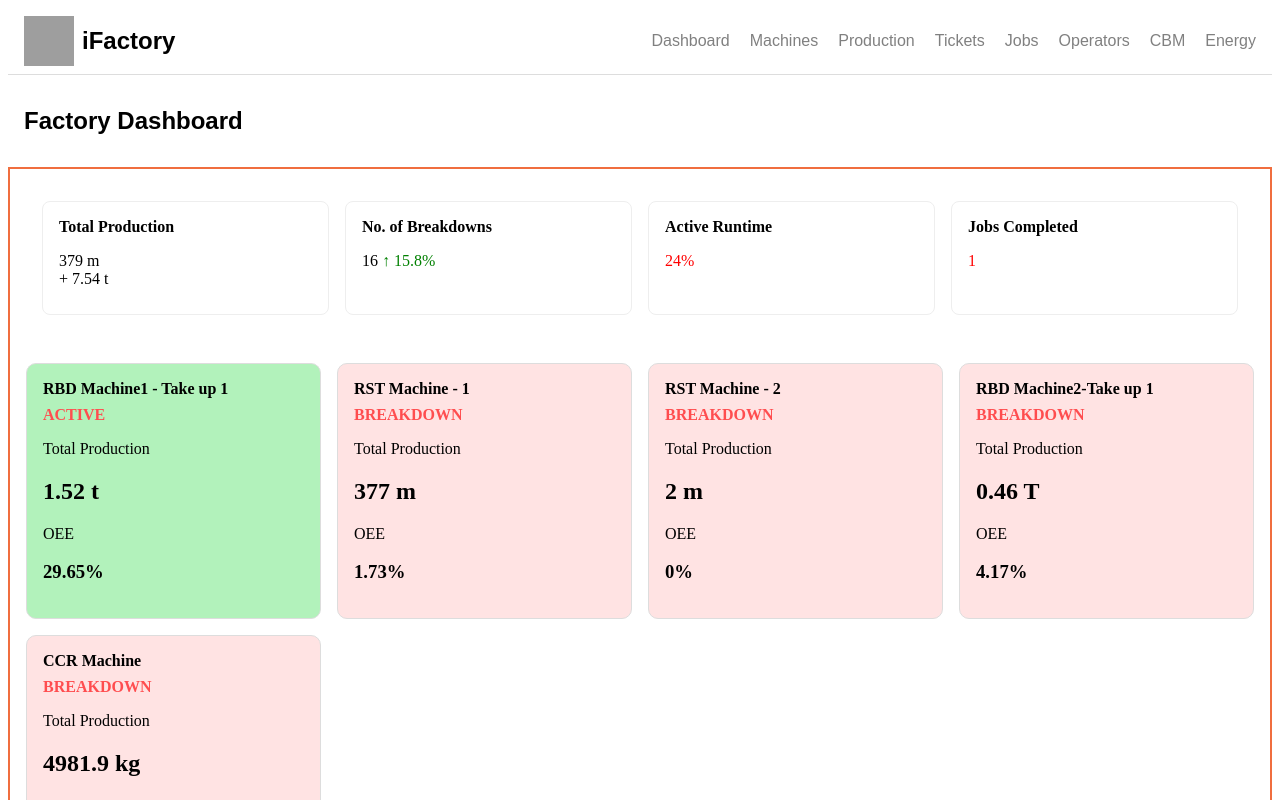
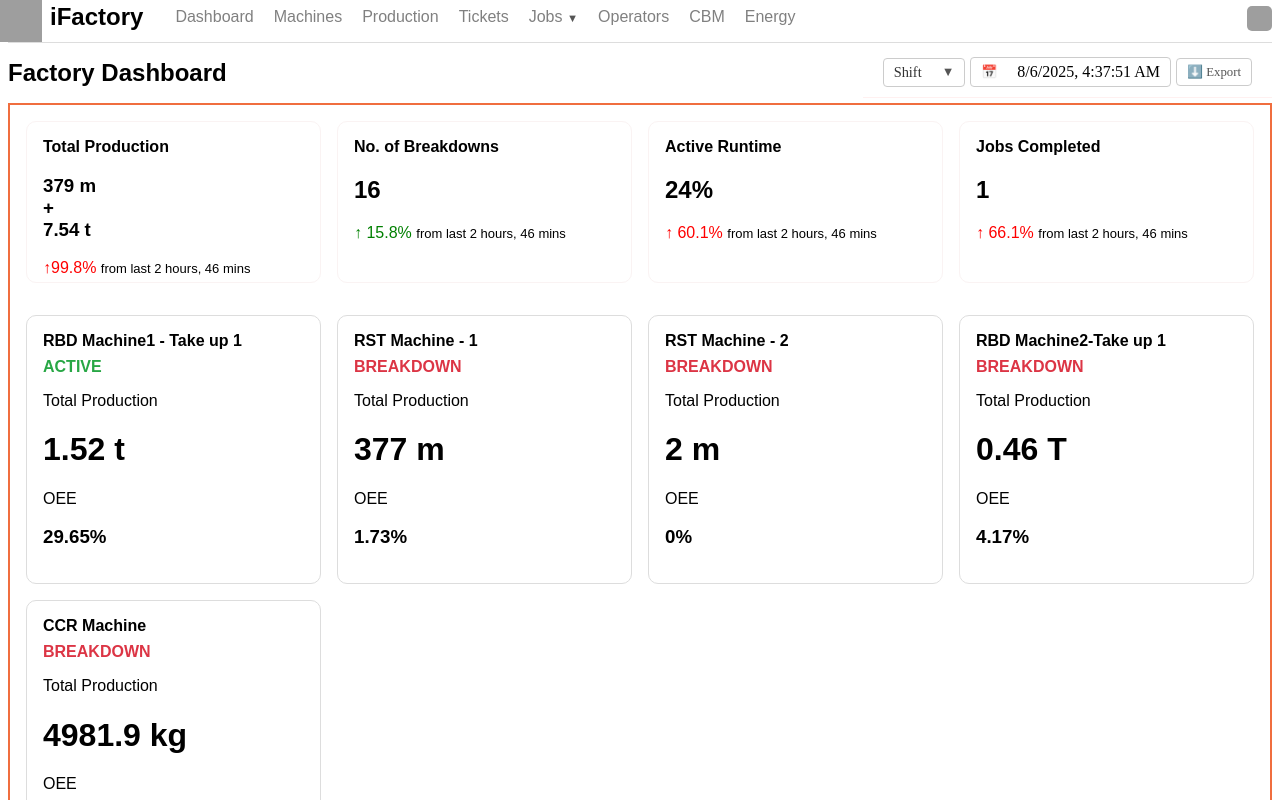
Before and after one commit to Haritha1904/login-app, a SvelteKit app: page /dashboard in a window 1280 px wide. Shown: the top 800 px of the page. Built offline with nearby package versions, Linux system fonts and the light colour scheme; grey boxes are pictures that could not be loaded.

Commit message:
3rd commit

```diff
--- a/src/routes/dashboard/+page.svelte
+++ b/src/routes/dashboard/+page.svelte
@@ -19,9 +19,16 @@
 		if (status === 'OFFLINE') return '#f1f3f5';
 		return 'white';
 	}
+
+	let currentDateTime = new Date().toLocaleString();
+	setInterval(() => {
+  	currentDateTime = new Date().toLocaleString();
+	}, 1000);
+
 </script>
 
 <nav>
+	<div class="nav-left">
 		<div class="logo-wrap">
 			<img src="https://keccables.ifactory.ai/assets/images/solidRsLogo.png" alt="Company logo" class="logo" />
 			<span class="company-name">iFactory</span>
@@ -32,41 +39,86 @@
 			<div class="nav-item">Machines</div>
 			<div class="nav-item">Production</div>
 			<div class="nav-item">Tickets</div>
-		<div class="nav-item">Jobs</div>
+			<div class="nav-item dropdown-tab">
+				Jobs
+				<span class="dropdown-arrow">▼</span>
+			</div>
 			<div class="nav-item">Operators</div>
 			<div class="nav-item">CBM</div>
 			<div class="nav-item">Energy</div>
 		</div>
+	</div>
+	<div class="nav-right">
+		<img src="https://cdn-icons-png.flaticon.com/512/1144/1144760.png" alt="Profile" class="profile-icon" />
+	</div>
 </nav>
 
+<div class="com-dash">
+
+	<div class="dash-left">
 		<div class="dash">
 			<h4>Factory Dashboard</h4>
 		</div>
+	</div>
+
+
+	<div class="top-controls">
+		<!-- Shift Dropdown -->
+		<div class="control shift">
+		  <!-- <label>Shift</label> -->
+		  <div class="dropdown">
+			<span>Shift </span>
+			<span class="arrow">▼</span>
+		  </div>
+		</div>
+
+		<!-- Date & Time -->
+		<div class="control-datetime">
+		  <!-- <label>Date & Time</label> -->
+		  <div class="datetime-display">
+			<span class="calendar-icon">📅</span>
+			<span>{currentDateTime}</span>
+		  </div>
+		</div>
+
+		<!-- Export -->
+		<div class="control export">
+		  <!-- <label>Export</label> -->
+		  <div class="export-button">
+			<span class="export-icon">⬇️ Export</span>
+		  </div>
+		</div>
+	</div>
+</div>
+
+
+
 <div class="square">
     <div class="stats-cards">
         <div class="stat">
             <strong>Total Production</strong>
-            <p>379 m<br />+ 7.54 t</p>
+            <h3>379 m<br>+ <br> 7.54 t <br></h3>
+			<span style="color: red">↑99.8%</span> <span style="font-size:small">from last 2 hours, 46 mins</span>
         </div>
         <div class="stat">
             <strong>No. of Breakdowns</strong>
-            <p>16 <span style="color: green">↑ 15.8%</span></p>
+            <strong><h2>16</h2></strong> <span style="color: green">↑ 15.8%</span> <span style="font-size:small">from last 2 hours, 46 mins</span>
         </div>
         <div class="stat">
             <strong>Active Runtime</strong>
-            <p style="color: red">24%</p>
+            <span style="color: black"><h2>24%</h2></span><span style="color: red">↑ 60.1%</span> <span style="font-size:small"> from last 2 hours, 46 mins</span>
         </div>
         <div class="stat">
             <strong>Jobs Completed</strong>
-            <p style="color: red">1</p>
+            <span style="color: black"><br><h2>1</h2></span><span style="color: red">↑ 66.1%</span> <span style="font-size:small"> from last 2 hours, 46 mins</span>
         </div>
     </div>
     <div class="grid-container">
         {#each topMachines as machine}
-            <div class="machine-card" style="background-color: {getStatusColor(machine.status)}">
+            <div class="machine-card" >
                 <div class="title"><strong>{machine.name}</strong></div>
-                <div class="status-tag">{machine.status}</div>
-                <div class="production-info"><p>Total Production</p><h2>{machine.production}</h2></div>
+                <div class="status-tag {machine.status.toLowerCase()}" >{machine.status}</div>
+                <div class="production-info"><p>Total Production</p><h1>{machine.production}</h1></div>
                 <div class="oee"><p>OEE</p><h3>{machine.oee}</h3></div>
             </div>
         {/each}
@@ -77,10 +129,10 @@
         <h4 style="margin-left: 1rem;">Other Machines</h4>
         <div class="grid-container">
             {#each bottomMachines as machine}
-                <div class="machine-card" style="background-color: {getStatusColor(machine.status)}">
+                <div class="machine-card" >
                     <div class="title"><strong>{machine.name}</strong></div>
-                    <div class="status-tag">{machine.status}</div>
-                    <div class="production-info"><p>Total Production</p><h2>{machine.production}</h2></div>
+                    <div class="status-tag {machine.status.toLowerCase()}">{machine.status}</div>
+                    <div class="production-info"><p>Total Production</p><h1>{machine.production}</h1></div>
                     <div class="oee"><p>OEE</p><h3>{machine.oee}</h3></div>
                 </div>
             {/each}
@@ -95,24 +147,50 @@
 <a href="/login">Logout</a>
 
 <style>
+
 	nav {
-		display: flex;
-		justify-content: space-between;
-		align-items: center;
 	background-color: white;
 	border-bottom: 1px solid #ddd;
-		padding: 0.5rem 1rem;
+	padding: 0;
+	}
+
+	.nav-left {
+	display: flex;
+	align-items: center;
+	gap: 2rem;
+	margin-left: -1rem;
+	margin-top: -1rem;
+	}
+
+	.nav-right{
+		display: flex;
+		padding-bottom: -5rem;
+		justify-content:flex-end;
+		align-items:center;
+	}
+
+	.profile-icon{
+		width:25px;
+		height:25px;
+		border-radius: 20%;
+		cursor: pointer;
+		margin-top: -5rem;
+		margin-bottom: -2rem;
+
 	}
 
 	.logo {
 		width: 50px;
 		height: 50px;
+		padding: 0;
+		margin: 0;
 	}
 
 	.logo-wrap {
 		display: flex;
 		align-items: center;
 		gap: 0.5rem;
+		padding-left: 0rem;
 	}
 
 	.company-name {
@@ -132,31 +210,105 @@
 		cursor: pointer;
 		font-family: sans-serif;
 	}
+	.dropdown-tab {
+	/* display: flex; */
+	/* align-items: center; */
+	/* gap: 4px; */
+	/* position: relative; */
+	cursor: pointer;
+    }
+
+	.dropdown-arrow {
+	font-size: 0.7rem;
+	margin-top: 2px;
+	color: #555;
+	}
+
 
 	.dash {
-		margin: 1.5rem 1rem 0;
+		margin: 0rem ;
+		margin-top: -1rem;
+		margin-bottom: -1rem;
 		font-size: 1.5rem;
 		font-weight: bold;
 		color: black;
 		font-family: sans-serif;
 	}
 
+	.dash-left{
+		display: flex;
+		align-items: center;
+		gap: 2rem;
+		margin-left: 0rem;
+		margin-top: 0rem;
+	}
+
+	.com-dash{
+		justify-content: space-between;
+		display:flex;
+		align-items: center;
+		gap: 30%;
+	}
+
+	.top-controls {
+	max-width: 50%;
+	display: flex;
+	justify-content: space-around;
+	align-items: center;
+	background-color: #ffffff;
+	padding: 10px 20px;
+	gap: 5px;
+	border-bottom: 1px solid #fff0f0;
+    }
+
+	.control {
+		display: flex;
+		flex-direction: column;
+		font-size: 0.9rem;
+		color: #333;
+	}
+
+	.control label {
+		font-weight: 600;
+		margin-bottom: px;
+	}
+
+	.dropdown, .datetime-display, .export-button {
+		display: flex;
+		align-items: center;
+		gap: 20px;
+		background: white;
+		padding: 5px 10px;
+		border: 1px solid #ccc;
+		border-radius: 4px;
+		cursor: pointer;
+	}
+	.control-datetime{
+		justify-content: space-between;
+		gap:6px;
+	}
+
+	.arrow, .calendar-icon, .export-icon {
+		font-size: 0.8rem;
+		color: #555;
+	}
+
 	.stats-cards {
 		display: flex;
 		gap: 1rem;
 		margin: 1rem;
-
-		padding: 1rem;
+		padding: 0rem;
 		flex-wrap: wrap;
+		font-family: sans-serif;
 	}
 
 	.stat {
 		flex: 1;
-		border: 1px solid #eee;
+		border: 1px solid #faf3f3;
 		padding: 1rem;
-		border-radius: 8px;
-		min-width: 200px;
-		height: 5rem;
+		border-radius: 10px;
+		min-width: 250px;
+		height: 8rem;
 	}
 
 	.grid-container {
@@ -171,6 +323,7 @@
 		border-radius: 10px;
 		padding: 1rem;
 		transition: transform 0.3s;
+		font-family: sans-serif;
 	}
 
 	.machine-card:hover {
@@ -180,8 +333,23 @@
 	.status-tag {
 		margin-top: 0.5rem;
 		font-weight: bold;
-		color: #ff4d4f;
 	}
+
+	.status-tag.active {
+	color: #28a745;
+	}
+	.status-tag.active.oee{
+	color: #28a745;
+	}
+
+	.status-tag.breakdown {
+		color: #dc3545;
+	}
+
+	.status-tag.offline {
+		color: #6c757d;
+	}
+
 
 	.production-info,
 	.oee {
```
Also changed, not shown: src/routes/+layout.svelte (+1 -6 lines), src/routes/+page.svelte (+0 -136 lines), src/routes/login/+page.svelte (+2 -136 lines). Lines whose indentation alone changed are shown as unchanged.
